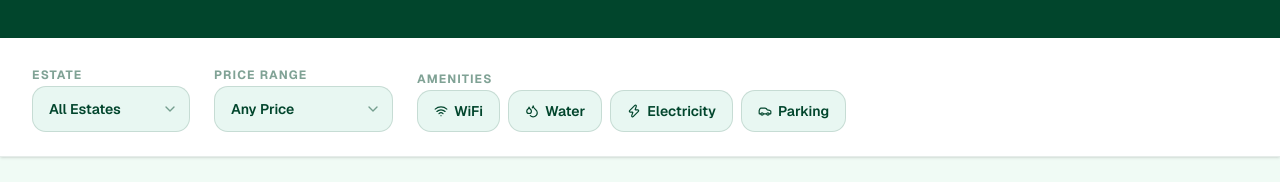
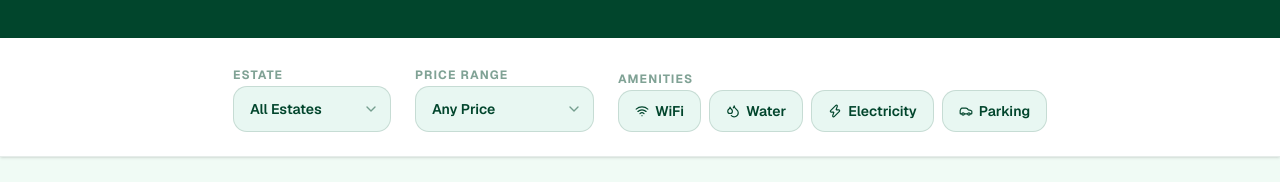
Before and after one commit to Omwenga75/must.homes, a Next.js app in the folder frontend/: page /houses in a window 1280 px wide. Both pictures are taken after a click on the button "Filters". Shown: the part 229-411 px from the top of the page. Built offline with nearby package versions, Linux system fonts and the light colour scheme.

Commit message:
Center filters

```diff
--- a/frontend/src/app/(main)/houses/page.tsx
+++ b/frontend/src/app/(main)/houses/page.tsx
@@ -287,7 +287,7 @@ export default function HousesPage() {
       {/* Filters Panel */}
       {showFilters && (
         <div className="bg-white border-b border-[#01452c]/10 px-6 sm:px-8 py-6 shadow-sm">
-          <div className="max-w-7xl mx-auto flex flex-wrap gap-6 items-end">
+          <div className="max-w-7xl mx-auto flex flex-wrap gap-6 items-end justify-center">
             <div className="space-y-2">
               <label className="text-xs font-bold uppercase tracking-widest text-[#01452c]/50">Estate</label>
               <div className="relative">
```
